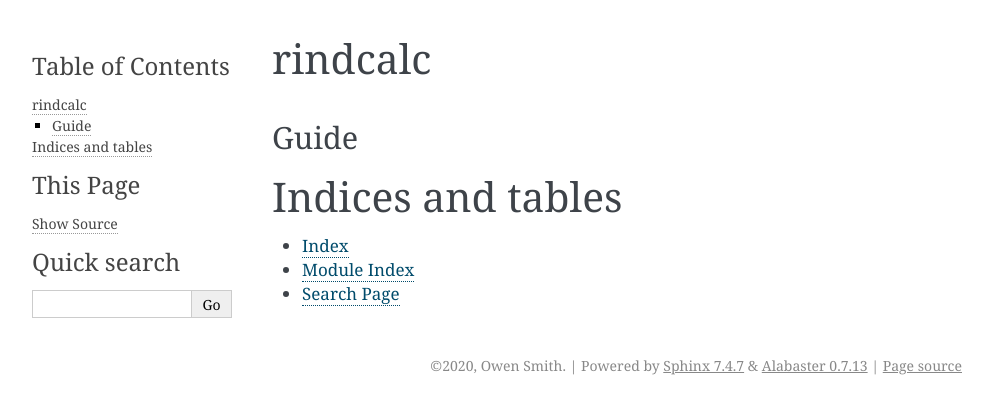
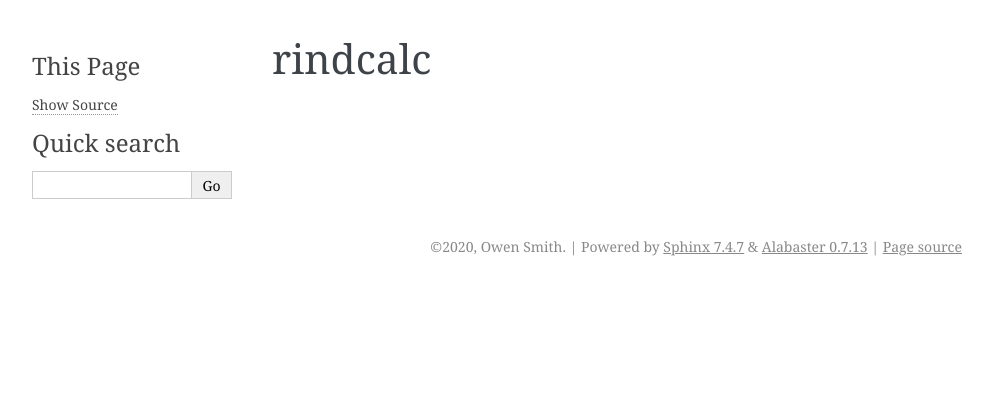
Before and after one commit to ocsmit/rindcalc, a Sphinx documentation site: the page built from docs/source/index.rst, in a window 1280 px wide. Shown: the top 414 px of the page, without its empty margins (148-1141 px from the left). Built offline with Sphinx 7.4.7, drawn with Linux system fonts in a browser that asks for light colours.

Commit message:
remove index for now

```diff
--- a/docs/source/index.rst
+++ b/docs/source/index.rst
@@ -1,17 +1,6 @@
 rindcalc
 ========
 
-Guide
-^^^^^
 .. toctree::
    :maxdepth: 2
    :caption: Contents:
-
-
-
-Indices and tables
-==================
-
-* :ref:`genindex`
-* :ref:`modindex`
-* :ref:`search`
```
